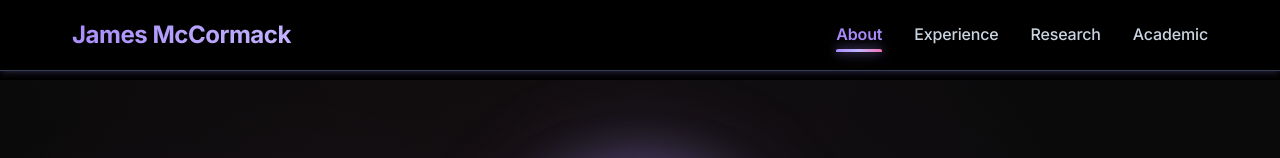
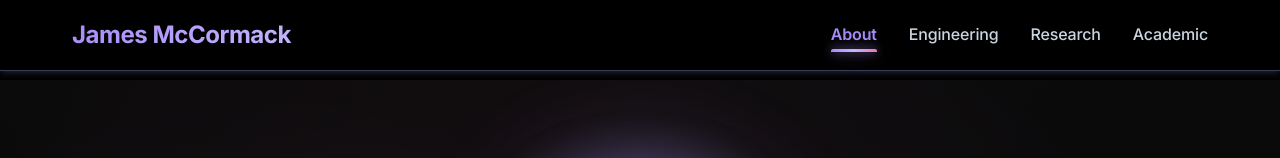
Before and after one commit to jmccormack1717/McCormack-Personal-Site, a React (Vite) app: page / in a window 1280 px wide. Shown: the top 158 px of the page. Built offline with nearby package versions, Linux system fonts and the light colour scheme.

Commit message:
basic version

```diff
--- a/src/components/Navbar.jsx
+++ b/src/components/Navbar.jsx
@@ -51,7 +51,7 @@ function Navbar() {
               className={`navbar-link ${isActive('/experience') ? 'active' : ''}`}
               onClick={closeMenu}
             >
-              Experience
+              Engineering
             </Link>
           </li>
           <li>
```
